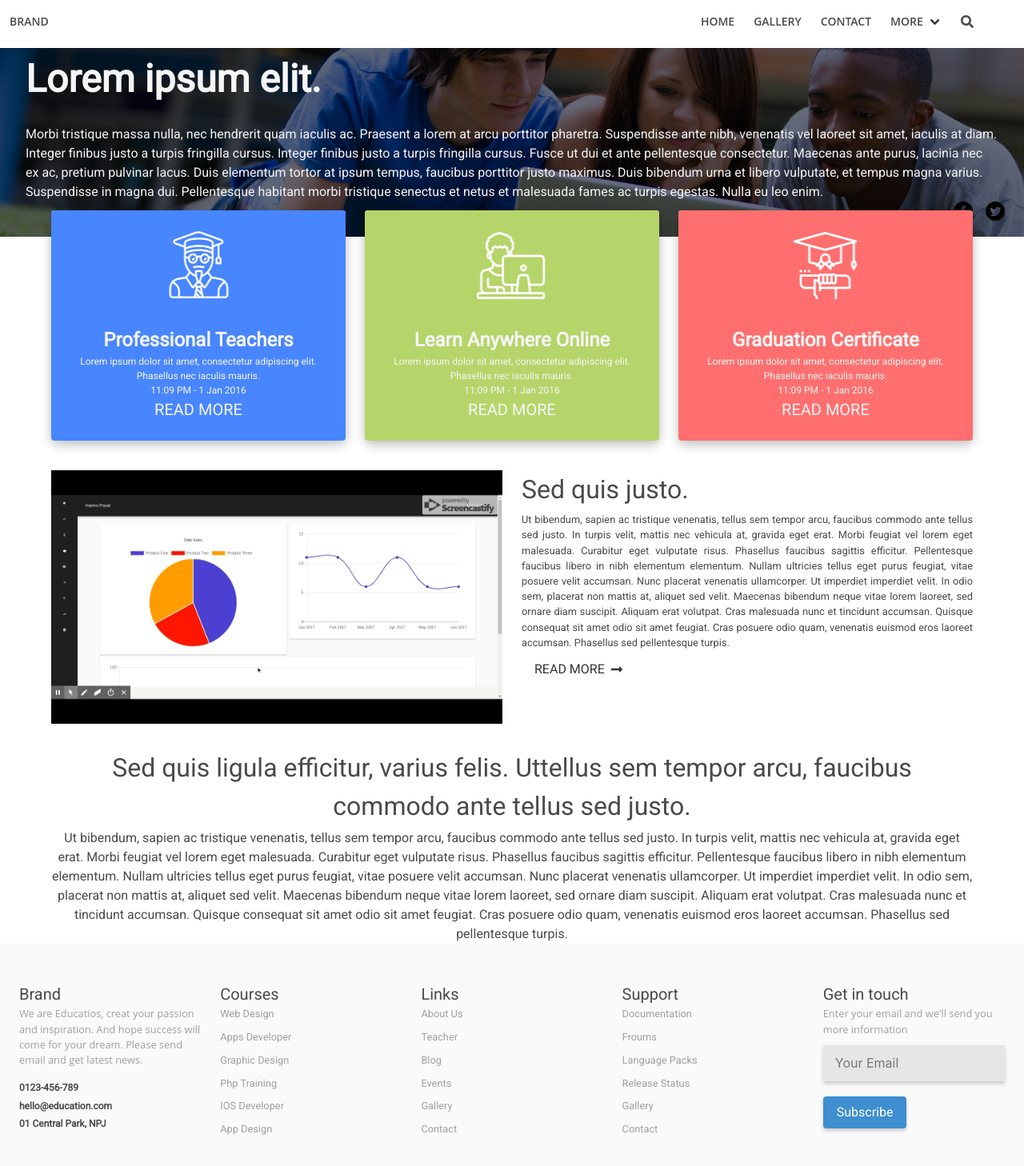
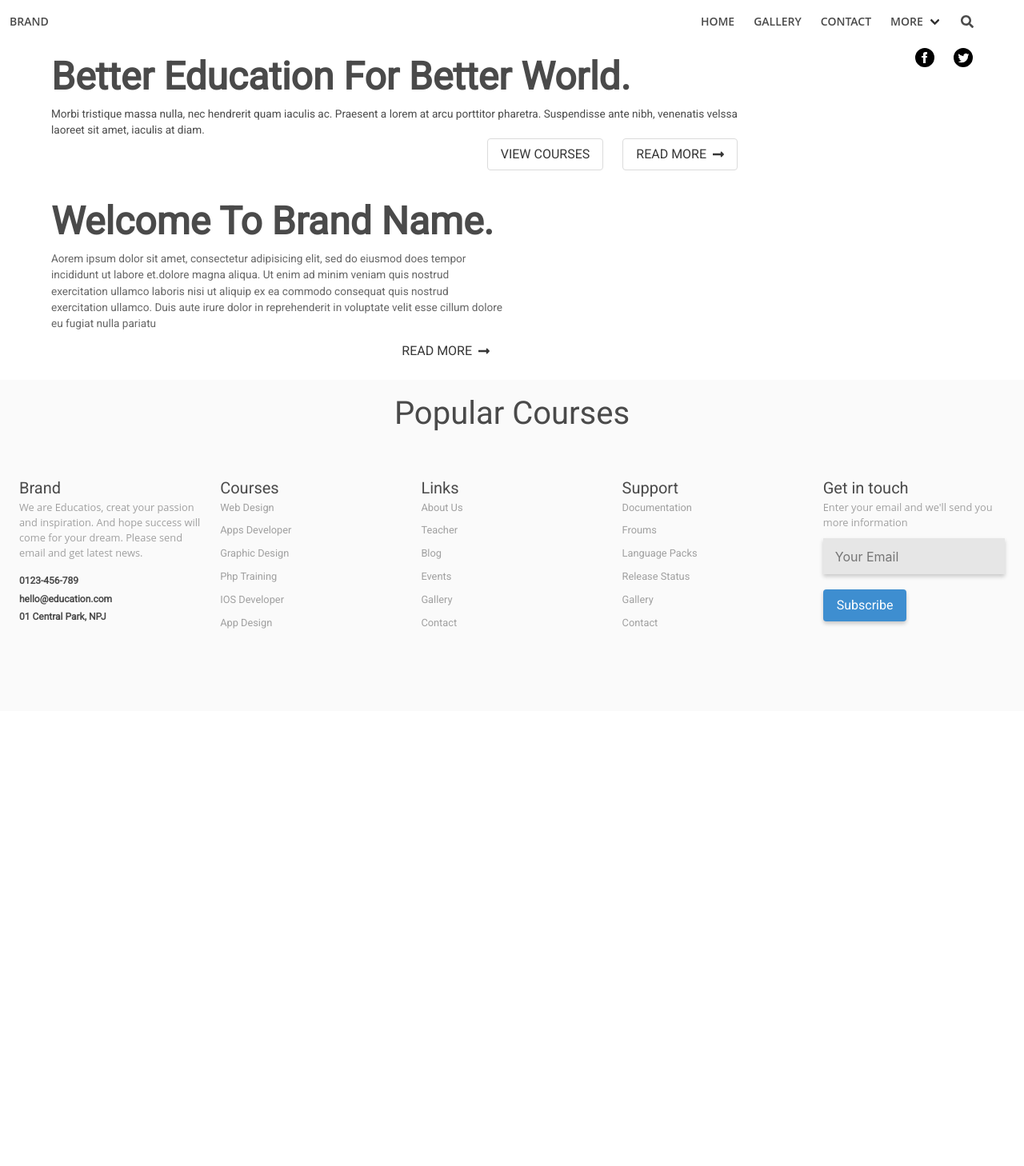
Before and after one commit to vimm0/website-frontend, a Vue app: page / in a window 1280 px wide. Shown: the top 1458 px of the page at 80% size. After the commit the page ends 889 px from the top, so only its background shows below. Built offline with nearby package versions, Linux system fonts and the light colour scheme.

Commit message:
enhance landing page

```diff
--- a/src/App.vue
+++ b/src/App.vue
@@ -30,16 +30,23 @@
         position: relative;
     }
 
+    .content-over > * {
+        position: absolute !important;
+    }
+
     p.title-text-over {
-        position: absolute;
         top: .2rem;
         padding-left: 2rem
     }
 
     p.content-text-over {
-        position: absolute;
         top: 4rem;
         padding: 2rem 2rem;
+    }
+
+    .content-over-read-more {
+        top: 9rem;
+        right: .5rem;
     }
 
     div.share-links {
@@ -52,19 +59,22 @@
         padding: .5rem;
     }
 
-    /*svg path {*/
+    /*svg.social-media path {*/
         /*fill: #fff;*/
     /*}*/
 
     .card-content {
         height: 18rem;
         box-shadow: 0 3px 15px rgba(0, 0, 0, 0.2);
+
         &-1 {
             background: #4886ff !important;
         }
+
         &-2 {
             background: #b5d56a !important;
         }
+
         &-3 {
             background: #ff6f6f !important;
         }
--- a/src/components/LandingContent.vue
+++ b/src/components/LandingContent.vue
@@ -1,152 +1,194 @@
 <template>
     <div class="landing-content">
-        <div class="image-container" style="margin-bottom:17.8rem">
-            <img alt="Vue logo" src="../assets/school-banner.jpg">
-            <p class="title-text-over is-size-1 has-text-white-ter has-text-weight-semibold">Lorem ipsum elit.</p>
-            <p class="content-text-over is-size-6 has-text-white-ter">Morbi tristique massa nulla, nec hendrerit quam
-                iaculis ac. Praesent a lorem at arcu porttitor pharetra. Suspendisse ante nibh, venenatis vel laoreet
-                sit amet, iaculis at diam. Integer finibus justo a turpis fringilla cursus. Integer finibus justo a
-                turpis fringilla cursus. Fusce ut dui et ante pellentesque consectetur. Maecenas ante purus, lacinia nec
-                ex ac, pretium pulvinar lacus. Duis elementum tortor at ipsum tempus, faucibus porttitor justo maximus.
-                Duis bibendum urna et libero vulputate, et tempus magna varius. Suspendisse in magna dui. Pellentesque
-                habitant morbi tristique senectus et netus et malesuada fames ac turpis egestas. Nulla eu leo enim.</p>
-            <div class="share-links has-text-white-ter">
-                <a class="social-button"
-                   :href="`https://www.facebook.com/sharer/sharer.php?u=${url}&amp;src=sdkpreparse`"
-                   target="_blank">
-                    <svg xmlns="http://www.w3.org/2000/svg" width="24" height="24">
-                        <path d="M12 0a12 12 0 1 0 0 24 12 12 0 0 0 0-24zm3 8h-1.35c-.54 0-.65.22-.65.78V10h2l-.2 2H13v7h-3v-7H8v-2h2V7.7c0-1.78.93-2.7 3.03-2.7H15v3z"></path>
-                    </svg>
-                </a>
-                <a class="social-button" :href="`https://twitter.com/intent/tweet?url=${url};text=konichiwa`">
-                    <svg xmlns="http://www.w3.org/2000/svg" width="24" height="24">
-                        <path d="M12 0a12 12 0 1 0 0 24 12 12 0 0 0 0-24zm6.07 9.64A8.12 8.12 0 0 1 9.9 18.2a8.13 8.13 0 0 1-4.4-1.3 5.78 5.78 0 0 0 4.25-1.18 2.88 2.88 0 0 1-2.68-2c.45.09.9.06 1.3-.05a2.88 2.88 0 0 1-2.3-2.85c.38.22.82.35 1.3.36a2.88 2.88 0 0 1-.9-3.83 8.15 8.15 0 0 0 5.92 3 2.88 2.88 0 0 1 4.9-2.62 5.73 5.73 0 0 0 1.82-.7 2.88 2.88 0 0 1-1.26 1.59 5.73 5.73 0 0 0 1.65-.45 5.77 5.77 0 0 1-1.43 1.49z"></path>
-                    </svg>
-                </a>
-            </div>
-            <div class="container">
-                <div class="columns landing-card-columns">
-                    <div class="column is-one-third" data-aos="fade-up"
-                         data-aos-once="false">
-                        <div class="card">
-                            <div class="card-content card-content-1 has-text-white-ter has-text-centered">
-                                <img src="../assets/slide/slide-bottom-01.png" alt="professional-teachers"
-                                     class="btm-item-icon"
-                                     style="">
-                                <p class="is-size-4 has-text-weight-semibold">Professional Teachers</p>
-                                <div class="content is-size-7">
-                                    Lorem ipsum dolor sit amet, consectetur adipiscing elit. Phasellus nec iaculis
-                                    mauris.
-                                    <br>
-                                    <time datetime="2016-1-1">11:09 PM - 1 Jan 2016</time>
-                                    <br>
-                                    <a class="mt-1 is-size-5 is-uppercase has-text-white-ter">Read More</a>
-                                </div>
-                            </div>
+        <!--<div class="image-container" style="margin-bottom:17.8rem">-->
+        <!--<img alt="Vue logo" src="../assets/school-banner.jpg">-->
+        <div class="container">
+            <div class="columns" style="margin-bottom:1rem">
+                <div class="column is-three-quarters">
+                    <p class="is-size-1 has-text-weight-semibold">Better Education For Better World.</p>
+                    <p style="font-size:.85rem;">Morbi tristique massa nulla, nec hendrerit quam
+                        iaculis ac. Praesent a lorem at arcu porttitor pharetra. Suspendisse ante nibh, venenatis velssa
+                        laoreet sit amet, iaculis at diam. </p>
+                    <div class="columns is-pulled-right">
+                        <div class="column">
+                            <a class="button is-outlined is-uppercase ">View Courses</a>
+                        </div>
+                        <div class="column">
+                            <a class="button is-outlined is-uppercase">Read More
+                                &nbsp;<font-awesome-icon icon="long-arrow-alt-right"></font-awesome-icon>
+                            </a>
                         </div>
                     </div>
-                    <div class="column is-one-third" data-aos="fade-up">
-                        <div class="card">
-                            <div class="card-content card-content-2 has-text-white-ter has-text-centered">
-                                <img src="../assets/slide/slide-bottom-02.png" alt="learn-anywhere-online"
-                                     class="btm-item-icon">
-                                <p class="is-size-4 has-text-weight-semibold">Learn Anywhere Online</p>
-                                <div class="content is-size-7">
-                                    Lorem ipsum dolor sit amet, consectetur adipiscing elit. Phasellus nec iaculis
-                                    mauris.
-                                    <br>
-                                    <time datetime="2016-1-1">11:09 PM - 1 Jan 2016</time>
-                                    <br>
-                                    <a class="mt-1 is-size-5 is-uppercase has-text-white-ter">Read More</a>
-                                </div>
-                            </div>
+                </div>
+                <div class="column">
+                    <!--:href="`https://www.facebook.com/sharer/sharer.php?u=${url}&amp;src=sdkpreparse`"-->
+                    <div class="columns is-pulled-right">
+                        <div class="column">
+                            <a class=""
+                               href="#"
+                               target="_blank">
+                                <svg class="social-media" xmlns="http://www.w3.org/2000/svg" width="24" height="24">
+                                    <path d="M12 0a12 12 0 1 0 0 24 12 12 0 0 0 0-24zm3 8h-1.35c-.54 0-.65.22-.65.78V10h2l-.2 2H13v7h-3v-7H8v-2h2V7.7c0-1.78.93-2.7 3.03-2.7H15v3z"></path>
+                                </svg>
+                            </a>
                         </div>
-                    </div>
-                    <div class="column is-one-third" data-aos="fade-up">
-                        <div class="card">
-                            <div class="card-content card-content-3 has-text-white-ter has-text-centered">
-                                <img src="../assets/slide/slide-bottom-03.png" alt="graducation-certificate"
-                                     class="btm-item-icon">
-                                <p class="is-size-4 has-text-weight-semibold">Graduation Certificate</p>
-                                <div class="content is-size-7">
-                                    Lorem ipsum dolor sit amet, consectetur adipiscing elit. Phasellus nec iaculis
-                                    mauris.
-                                    <br>
-                                    <time datetime="2016-1-1">11:09 PM - 1 Jan 2016</time>
-                                    <br>
-                                    <a class="mt-1 is-size-5 is-uppercase has-text-white-ter">Read More</a>
-                                </div>
-                            </div>
+                        <div class="column">
+                            <a class="" :href="`https://twitter.com/intent/tweet?url=${url};text=konichiwa`">
+                                <svg class="social-media" xmlns="http://www.w3.org/2000/svg" width="24" height="24">
+                                    <path d="M12 0a12 12 0 1 0 0 24 12 12 0 0 0 0-24zm6.07 9.64A8.12 8.12 0 0 1 9.9 18.2a8.13 8.13 0 0 1-4.4-1.3 5.78 5.78 0 0 0 4.25-1.18 2.88 2.88 0 0 1-2.68-2c.45.09.9.06 1.3-.05a2.88 2.88 0 0 1-2.3-2.85c.38.22.82.35 1.3.36a2.88 2.88 0 0 1-.9-3.83 8.15 8.15 0 0 0 5.92 3 2.88 2.88 0 0 1 4.9-2.62 5.73 5.73 0 0 0 1.82-.7 2.88 2.88 0 0 1-1.26 1.59 5.73 5.73 0 0 0 1.65-.45 5.77 5.77 0 0 1-1.43 1.49z"></path>
+                                </svg>
+                            </a>
                         </div>
                     </div>
                 </div>
             </div>
-        </div>
-        <div class="container">
-            <div class="columns">
+            <div class="columns" style="margin-bottom:1rem">
                 <div class="column">
-
-                    <div class="video-block">
-                        <div id="thumbnail_container"><img src="../assets/about-video.png" id="thumbnail"
-                                                           class="img-responsive" alt=""></div>
-                        <!--<a href="https://www.youtube.com/embed/_P8ZG7fWp7A" class="start-video video"><img-->
-                        <!--src="../assets/play-btn.png" alt=""></a>-->
-                    </div>
-                    <!--<iframe width="450" height="300"-->
-                    <!--src="https://www.youtube.com/embed/_P8ZG7fWp7A"-->
-                    <!--frameborder="0"-->
-                    <!--allowfullscreen></iframe>-->
-                </div>
-                <div class="column">
-                    <p class="is-size-3">Sed quis justo.</p>
-                    <p class="mt-1" style="font-size:.8rem;text-align:justify">Ut bibendum, sapien ac tristique
-                        venenatis, tellus sem
-                        tempor arcu, faucibus commodo ante tellus sed justo. In turpis velit, mattis nec vehicula at,
-                        gravida eget erat.
-                        Morbi feugiat vel lorem eget malesuada. Curabitur eget vulputate risus. Phasellus faucibus
-                        sagittis
-                        efficitur. Pellentesque faucibus libero in nibh elementum elementum. Nullam ultricies tellus
-                        eget purus
-                        feugiat, vitae posuere velit accumsan. Nunc placerat venenatis ullamcorper. Ut imperdiet
-                        imperdiet velit. In
-                        odio sem, placerat non mattis at, aliquet sed velit. Maecenas bibendum neque vitae lorem
-                        laoreet, sed
-                        ornare diam suscipit. Aliquam erat volutpat. Cras malesuada nunc et tincidunt accumsan. Quisque
-                        consequat
-                        sit amet odio sit amet feugiat. Cras posuere odio quam, venenatis euismod eros laoreet accumsan.
-                        Phasellus sed
-                        pellentesque turpis.</p>
-                    <a class="button is-uppercase mt-1 read-more">Read More
-                        <!--&nbsp;<font-awesome-icon icon="coffee"></font-awesome-icon>-->
+                    <p class="is-size-1 has-text-weight-semibold">Welcome To Brand Name.</p>
+                    <p style="font-size:.85rem;color:#666666;">Aorem ipsum dolor sit amet, consectetur adipisicing elit,
+                        sed do
+                        eiusmod does tempor incididunt ut labore et.dolore magna aliqua. Ut enim ad minim veniam quis
+                        nostrud exercitation ullamco laboris nisi ut aliquip ex ea commodo consequat quis nostrud
+                        exercitation ullamco. Duis aute irure dolor in reprehenderit in voluptate velit esse cillum
+                        dolore eu fugiat nulla pariatu </p>
+                    <a class="button is-uppercase mt-1 read-more is-pulled-right">Read More
                         &nbsp;<font-awesome-icon icon="long-arrow-alt-right"></font-awesome-icon>
-
                     </a>
                 </div>
+                <div class="column"></div>
             </div>
-            <p class="is-size-3 has-text-centered">Sed quis ligula efficitur, varius felis.
-                Uttellus sem tempor arcu, faucibus commodo ante tellus sed justo.</p>
-            <p class="is-size-6 has-text-centered mt-1" data-aos="fade-up"
-               data-aos-offset="200"
-               data-aos-delay="50"
-               data-aos-duration="1000"
-               data-aos-easing="ease-in-out"
-               data-aos-mirror="true"
-               data-aos-once="false"
-               data-aos-anchor-placement="top-center">Ut bibendum, sapien ac tristique venenatis, tellus sem tempor
-                arcu,
-                faucibus commodo ante tellus sed justo. In turpis velit, mattis nec vehicula at, gravida eget erat.
-                Morbi
-                feugiat vel lorem eget malesuada. Curabitur eget vulputate risus. Phasellus faucibus sagittis efficitur.
-                Pellentesque faucibus libero in nibh elementum elementum. Nullam ultricies tellus eget purus feugiat,
-                vitae
-                posuere velit accumsan. Nunc placerat venenatis ullamcorper. Ut imperdiet imperdiet velit. In odio sem,
-                placerat non mattis at, aliquet sed velit. Maecenas bibendum neque vitae lorem laoreet, sed ornare diam
-                suscipit. Aliquam erat volutpat. Cras malesuada nunc et tincidunt accumsan. Quisque consequat sit amet
-                odio
-                sit amet feugiat. Cras posuere odio quam, venenatis euismod eros laoreet accumsan. Phasellus sed
-                pellentesque turpis.</p>
+
         </div>
+        <div class="columns" style="background:#fafafa;">
+            <div class="column has-text-centered">
+                <p class="is-size-2">Popular Courses</p>
+            </div>
+        </div>
+        <!--<div class="column is-half">-->
+
+        <!--</div>-->
+        <!--</div>-->
+        <!--</div>-->
+        <!--<div class="container">-->
+        <!--<div class="columns landing-card-columns">-->
+        <!--<div class="column is-one-third" data-aos="fade-up"-->
+        <!--data-aos-once="false">-->
+        <!--<div class="card">-->
+        <!--<div class="card-content card-content-1 has-text-white-ter has-text-centered">-->
+        <!--<img src="../assets/slide/slide-bottom-01.png" alt="professional-teachers"-->
+        <!--class="btm-item-icon"-->
+        <!--style="">-->
+        <!--<p class="is-size-4 has-text-weight-semibold">Professional Teachers</p>-->
+        <!--<div class="content is-size-7">-->
+        <!--Lorem ipsum dolor sit amet, consectetur adipiscing elit. Phasellus nec iaculis-->
+        <!--mauris.-->
+        <!--<br>-->
+        <!--<time datetime="2016-1-1">11:09 PM - 1 Jan 2016</time>-->
+        <!--<br>-->
+        <!--<a class="mt-1 is-size-5 is-uppercase has-text-white-ter">Read More</a>-->
+        <!--</div>-->
+        <!--</div>-->
+        <!--</div>-->
+        <!--</div>-->
+        <!--<div class="column is-one-third" data-aos="fade-up">-->
+        <!--<div class="card">-->
+        <!--<div class="card-content card-content-2 has-text-white-ter has-text-centered">-->
+        <!--<img src="../assets/slide/slide-bottom-02.png" alt="learn-anywhere-online"-->
+        <!--class="btm-item-icon">-->
+        <!--<p class="is-size-4 has-text-weight-semibold">Learn Anywhere Online</p>-->
+        <!--<div class="content is-size-7">-->
+        <!--Lorem ipsum dolor sit amet, consectetur adipiscing elit. Phasellus nec iaculis-->
+        <!--mauris.-->
+        <!--<br>-->
+        <!--<time datetime="2016-1-1">11:09 PM - 1 Jan 2016</time>-->
+        <!--<br>-->
+        <!--<a class="mt-1 is-size-5 is-uppercase has-text-white-ter">Read More</a>-->
+        <!--</div>-->
+        <!--</div>-->
+        <!--</div>-->
+        <!--</div>-->
+        <!--<div class="column is-one-third" data-aos="fade-up">-->
+        <!--<div class="card">-->
+        <!--<div class="card-content card-content-3 has-text-white-ter has-text-centered">-->
+        <!--<img src="../assets/slide/slide-bottom-03.png" alt="graducation-certificate"-->
+        <!--class="btm-item-icon">-->
+        <!--<p class="is-size-4 has-text-weight-semibold">Graduation Certificate</p>-->
+        <!--<div class="content is-size-7">-->
+        <!--Lorem ipsum dolor sit amet, consectetur adipiscing elit. Phasellus nec iaculis-->
+        <!--mauris.-->
+        <!--<br>-->
+        <!--<time datetime="2016-1-1">11:09 PM - 1 Jan 2016</time>-->
+        <!--<br>-->
+        <!--<a class="mt-1 is-size-5 is-uppercase has-text-white-ter">Read More</a>-->
+        <!--</div>-->
+        <!--</div>-->
+        <!--</div>-->
+        <!--</div>-->
+        <!--</div>-->
+        <!--</div>-->
     </div>
+    <!--<div class="container">-->
+    <!--<div class="columns">-->
+    <!--<div class="column">-->
+
+    <!--<div class="video-block">-->
+    <!--<div id="thumbnail_container"><img src="../assets/about-video.png" id="thumbnail"-->
+    <!--class="img-responsive" alt=""></div>-->
+    <!--&lt;!&ndash;<a href="https://www.youtube.com/embed/_P8ZG7fWp7A" class="start-video video"><img&ndash;&gt;-->
+    <!--&lt;!&ndash;src="../assets/play-btn.png" alt=""></a>&ndash;&gt;-->
+    <!--</div>-->
+    <!--&lt;!&ndash;<iframe width="450" height="300"&ndash;&gt;-->
+    <!--&lt;!&ndash;src="https://www.youtube.com/embed/_P8ZG7fWp7A"&ndash;&gt;-->
+    <!--&lt;!&ndash;frameborder="0"&ndash;&gt;-->
+    <!--&lt;!&ndash;allowfullscreen></iframe>&ndash;&gt;-->
+    <!--</div>-->
+    <!--<div class="column">-->
+    <!--<p class="is-size-3">Sed quis justo.</p>-->
+    <!--<p class="mt-1" style="font-size:.8rem;text-align:justify">Ut bibendum, sapien ac tristique-->
+    <!--venenatis, tellus sem-->
+    <!--tempor arcu, faucibus commodo ante tellus sed justo. In turpis velit, mattis nec vehicula at,-->
+    <!--gravida eget erat.-->
+    <!--Morbi feugiat vel lorem eget malesuada. Curabitur eget vulputate risus. Phasellus faucibus-->
+    <!--sagittis-->
+    <!--efficitur. Pellentesque faucibus libero in nibh elementum elementum. Nullam ultricies tellus-->
+    <!--eget purus-->
+    <!--feugiat, vitae posuere velit accumsan. Nunc placerat venenatis ullamcorper. Ut imperdiet-->
+    <!--imperdiet velit. In-->
+    <!--odio sem, placerat non mattis at, aliquet sed velit. Maecenas bibendum neque vitae lorem-->
+    <!--laoreet, sed-->
+    <!--ornare diam suscipit. Aliquam erat volutpat. Cras malesuada nunc et tincidunt accumsan. Quisque-->
+    <!--consequat-->
+    <!--sit amet odio sit amet feugiat. Cras posuere odio quam, venenatis euismod eros laoreet accumsan.-->
+    <!--Phasellus sed-->
+    <!--pellentesque turpis.</p>-->
+    <!--<a class="button is-uppercase mt-1 read-more">Read More-->
+    <!--&nbsp;<font-awesome-icon icon="long-arrow-alt-right"></font-awesome-icon>-->
+    <!--</a>-->
+    <!--</div>-->
+    <!--</div>-->
+    <!--<p class="is-size-3 has-text-centered">Sed quis ligula efficitur, varius felis.-->
+    <!--Uttellus sem tempor arcu, faucibus commodo ante tellus sed justo.</p>-->
+    <!--<p class="is-size-6 has-text-centered mt-1" data-aos="fade-up"-->
+    <!--data-aos-offset="200"-->
+    <!--data-aos-delay="50"-->
+    <!--data-aos-duration="1000"-->
+    <!--data-aos-easing="ease-in-out"-->
+    <!--data-aos-mirror="true"-->
+    <!--data-aos-once="false"-->
+    <!--data-aos-anchor-placement="top-center">Ut bibendum, sapien ac tristique venenatis, tellus sem tempor-->
+    <!--arcu,-->
+    <!--faucibus commodo ante tellus sed justo. In turpis velit, mattis nec vehicula at, gravida eget erat.-->
+    <!--Morbi-->
+    <!--feugiat vel lorem eget malesuada. Curabitur eget vulputate risus. Phasellus faucibus sagittis efficitur.-->
+    <!--Pellentesque faucibus libero in nibh elementum elementum. Nullam ultricies tellus eget purus feugiat,-->
+    <!--vitae-->
+    <!--posuere velit accumsan. Nunc placerat venenatis ullamcorper. Ut imperdiet imperdiet velit. In odio sem,-->
+    <!--placerat non mattis at, aliquet sed velit. Maecenas bibendum neque vitae lorem laoreet, sed ornare diam-->
+    <!--suscipit. Aliquam erat volutpat. Cras malesuada nunc et tincidunt accumsan. Quisque consequat sit amet-->
+    <!--odio-->
+    <!--sit amet feugiat. Cras posuere odio quam, venenatis euismod eros laoreet accumsan. Phasellus sed-->
+    <!--pellentesque turpis.</p>-->
+    <!--</div>-->
 </template>
 <script>
     export default {
@@ -162,7 +204,16 @@
     a.read-more {
         border: 0;
     }
+
     a.read-more:hover {
         color: #3273dc;
     }
+
+    p.content-text-over {
+        margin-right: 25rem;
+    }
+
+    div.social-media {
+
+    }
 </style>
```
